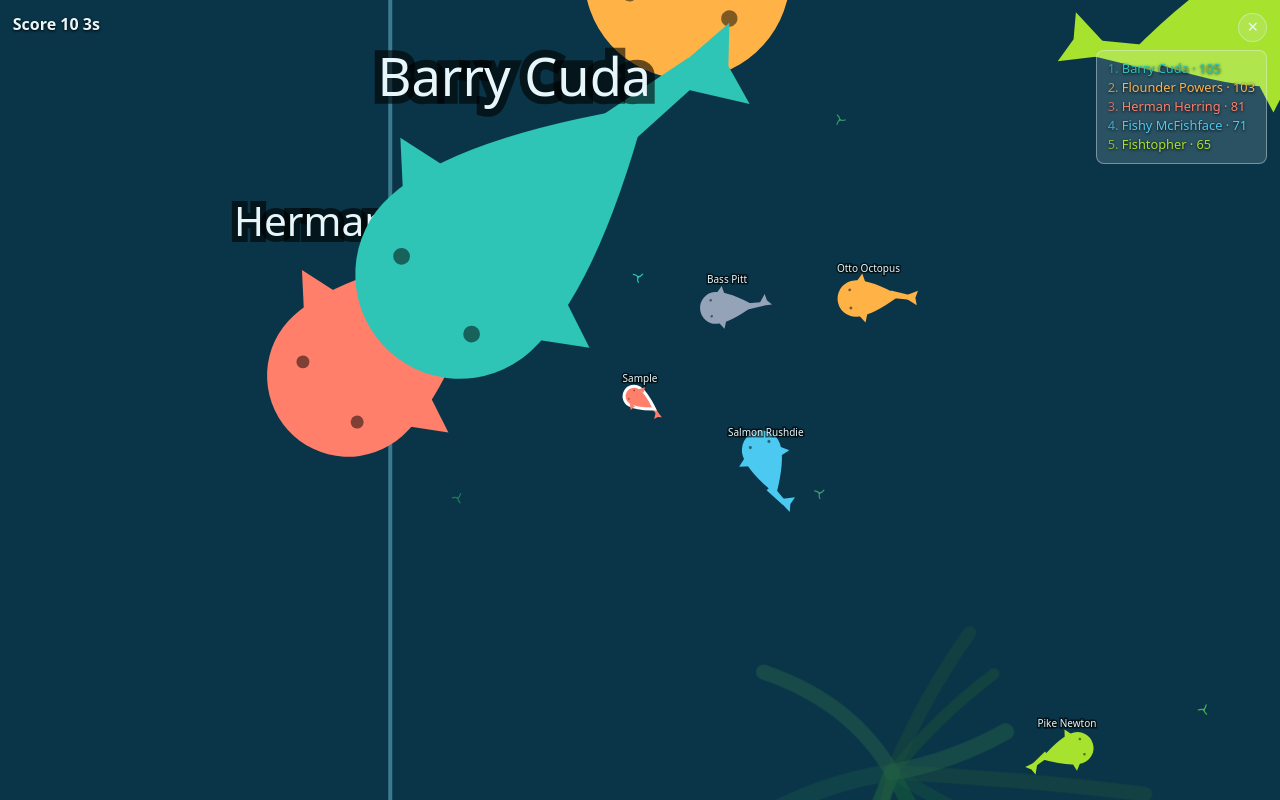
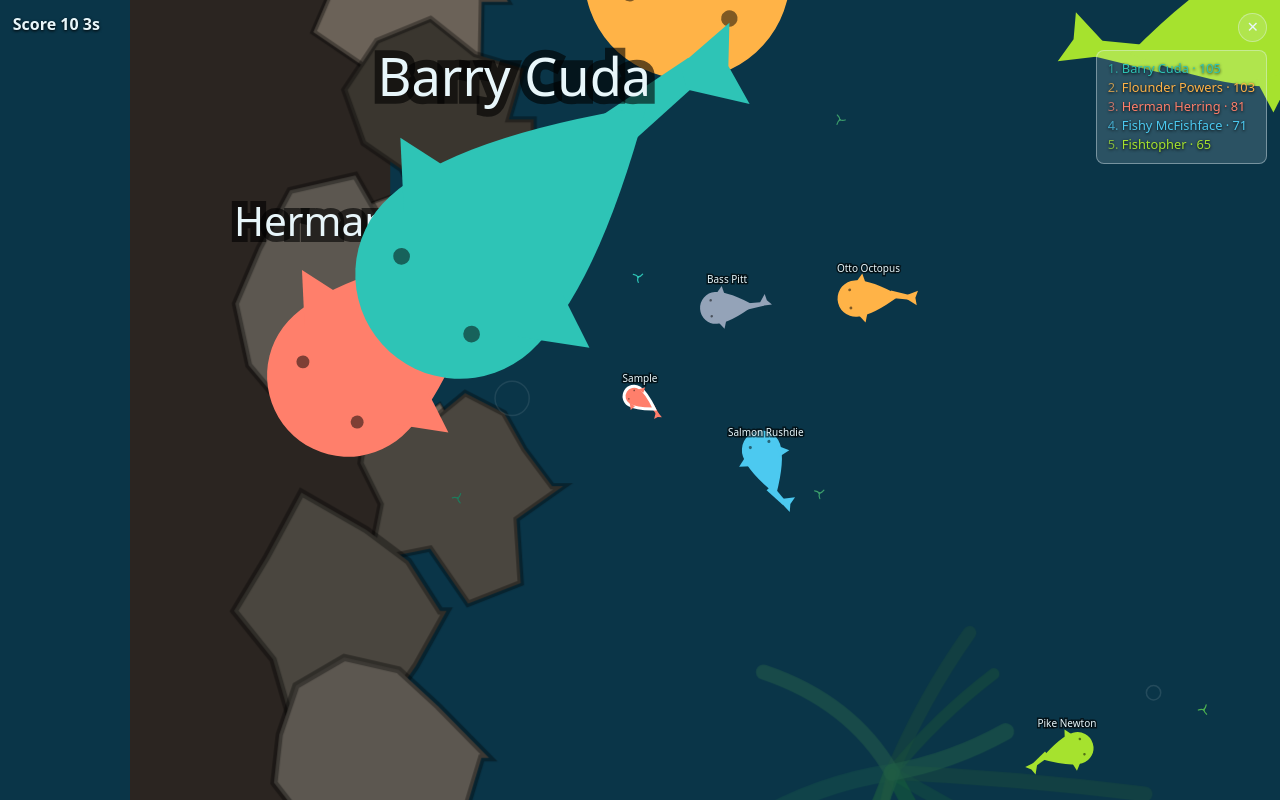
Before and after one commit to comp4020-agentic-coding-studio/comp4020-final-quackyduck826, a website with bundled scripts: page public/index.html in a window 1280 px wide. Both pictures are taken after typing "Sample" into the empty fields and a click on the button "Play". Built offline with nearby package versions, Linux system fonts and the light colour scheme; files whose address does not match are found by name.

Commit message:
Bring ripples into the game, add a rocky pond border, big seaweed, and new fonts
- Move the ripple effect into render.js so it also animates on the actual
  gameplay canvas (world-space, pans with the camera), not just the start
  screen's background
- Replace the pond's rectangular outline with an asymmetric rocky border:
  each edge gets its own density/size profile so the banks read as an
  irregular, natural shoreline rather than a uniform frame
- Add oversized, gently swaying seaweed to the start screen background,
  reusing the in-game food sprig's shape at a much larger scale
- Swap the Orbitron heading font for Audiowide (wider, curvier, still crisp)
  and give the rest of the home page's text its own distinct font
  (Chakra Petch) instead of the default system font

Co-Authored-By: Claude Sonnet 5 <noreply@anthropic.com>

```diff
--- a/public/game/main.js
+++ b/public/game/main.js
@@ -78,7 +78,7 @@ function play({ username, colour }) {
       $("dash-fill").style.width = `${ready ? 100 : Math.max(0, (1 - remaining / dashCooldown) * 100)}%`;
       $("dash-hint").hidden = !ready;
     }
-    render(ctx, state);
+    render(ctx, state, dt);
     $("hud").textContent = `Score ${Math.round(state.score)}  ${Math.round(state.elapsed)}s${eatingLocked(state) ? "  (eating locked: only players can be eaten)" : ""}`;
     if (state.alive) return requestAnimationFrame(frame);
     gameOver(state);
--- a/public/game/puddle-bg.js
+++ b/public/game/puddle-bg.js
@@ -32,6 +32,41 @@ function drawRipple(ctx, r) {
   });
 }
 
+// Oversized versions of the in-game food sprig (see render.js's drawFood):
+// the same three-curved-blades-round-a-base shape, scaled way up and rooted
+// along the bottom edge, with a slow sway so the backdrop doesn't feel static.
+const PLANT_COLOURS = ["#2ec4b6", "#4caf50", "#3b9c6b", "#1f7a5c"];
+const SEAWEED_COUNT = 5;
+
+function spawnSeaweed(w, h) {
+  return {
+    x: Math.random() * w,
+    y: h + 10 + Math.random() * 20,
+    size: 100 + Math.random() * 120,
+    colour: PLANT_COLOURS[Math.floor(Math.random() * PLANT_COLOURS.length)],
+    seed: Math.random() * 100,
+  };
+}
+
+function drawSeaweed(ctx, s, t) {
+  ctx.strokeStyle = s.colour;
+  ctx.lineWidth = Math.max(2, s.size * 0.06);
+  ctx.lineCap = "round";
+  for (let i = 0; i < 3; i++) {
+    const sway = Math.sin(t * 0.5 + s.seed + i) * 0.22;
+    const angle = -Math.PI / 2 + (i - 1) * 0.4 + sway;
+    const bend = angle + 0.3;
+    const midX = s.x + Math.cos(bend) * s.size * 0.5;
+    const midY = s.y + Math.sin(bend) * s.size * 0.5;
+    const endX = s.x + Math.cos(angle) * s.size;
+    const endY = s.y + Math.sin(angle) * s.size;
+    ctx.beginPath();
+    ctx.moveTo(s.x, s.y);
+    ctx.quadraticCurveTo(midX, midY, endX, endY);
+    ctx.stroke();
+  }
+}
+
 // Starts the animation on the #puddle-bg canvas and returns a stop function.
 // Safe to call even if the canvas isn't in the document yet (returns a no-op).
 export function startPuddleBackground(canvasId = "puddle-bg") {
@@ -39,10 +74,13 @@ export function startPuddleBackground(canvasId = "puddle-bg") {
   if (!canvas) return () => {};
   const ctx = canvas.getContext("2d");
   let running = true;
+  let seaweeds = [];
 
   function resize() {
     canvas.width = innerWidth;
     canvas.height = innerHeight;
+    // Re-rooted on resize since their position depends on the canvas size.
+    seaweeds = Array.from({ length: SEAWEED_COUNT }, () => spawnSeaweed(canvas.width, canvas.height));
   }
   resize();
   addEventListener("resize", resize);
@@ -50,14 +88,18 @@ export function startPuddleBackground(canvasId = "puddle-bg") {
   const ripples = Array.from({ length: RIPPLE_COUNT }, () => spawnRipple(canvas.width, canvas.height));
 
   let last = performance.now();
+  let elapsed = 0;
   function frame(now) {
     if (!running) return;
     const dt = Math.min(0.05, (now - last) / 1000);
     last = now;
+    elapsed += dt;
     const { width: w, height: h } = canvas;
 
     ctx.fillStyle = "#06222f";
     ctx.fillRect(0, 0, w, h);
+
+    seaweeds.forEach((s) => drawSeaweed(ctx, s, elapsed));
 
     ripples.forEach((r) => {
       if (r.delay > 0) {
--- a/public/game/render.js
+++ b/public/game/render.js
@@ -1,22 +1,85 @@
 import { COLOURS } from "./profile.js";
 import { WORLD } from "./sim.js";
 
-// The seafloor is a cached world-sized image (water fill plus a handful of
-// large kelp patches), built once and blitted whole each frame rather than
-// redrawn, so it reads as one scene instead of scattered per-frame shapes.
+// The seafloor canvas is bigger than the playable WORLD square: this margin
+// is shoreline, a rocky bank the camera can see past the clamp boundary
+// without the water itself extending there.
+const BORDER_MARGIN = 260;
+const ROCK_PALETTE = ["#4a463f", "#5c5750", "#3a362f", "#6b6258", "#423e37"];
+
+// An irregular closed polygon around (cx, cy) instead of a circle, so rocks
+// read as rocks and not pebbled dots.
+function rockBlob(ctx, cx, cy, radius, colour) {
+  const points = 9 + Math.floor(Math.random() * 5);
+  ctx.beginPath();
+  for (let i = 0; i <= points; i++) {
+    const a = (i / points) * Math.PI * 2;
+    const r = radius * (0.6 + Math.random() * 0.55);
+    const x = cx + Math.cos(a) * r;
+    const y = cy + Math.sin(a) * r;
+    if (i === 0) ctx.moveTo(x, y);
+    else ctx.lineTo(x, y);
+  }
+  ctx.closePath();
+  ctx.fillStyle = colour;
+  ctx.fill();
+  ctx.strokeStyle = "rgba(0, 0, 0, .35)";
+  ctx.lineWidth = Math.max(1, radius * 0.06);
+  ctx.stroke();
+}
+
+// Scatters rocks along one edge of the WORLD square. `axis` is which way the
+// edge runs ("x" for top/bottom, "y" for left/right); `fixed` is where the
+// shoreline sits on the other axis; `reach` lets rocks stray inward (into the
+// water) or outward (into the margin) from that line. Density and size range
+// are passed per edge so the four sides don't read as one repeating tile.
+function drawEdge(ctx, axis, fixed, start, length, density, [minSize, maxSize], reach) {
+  let along = start - reach;
+  const end = start + length + reach;
+  while (along < end) {
+    const size = minSize + Math.random() * (maxSize - minSize);
+    const across = fixed + (Math.random() * 2 - 1) * reach;
+    const x = axis === "x" ? along : across;
+    const y = axis === "x" ? across : along;
+    rockBlob(ctx, x, y, size, ROCK_PALETTE[Math.floor(Math.random() * ROCK_PALETTE.length)]);
+    along += (size * 0.9) / density;
+  }
+}
+
+// Each edge gets its own density/size/reach so the border is deliberately
+// asymmetric, like a real pond's banks: one side a steep pile of boulders,
+// another a gentler scatter of pebbles.
+function drawRockyBorder(ctx, margin, world) {
+  drawEdge(ctx, "x", margin, margin, world, 1.0, [22, 50], 34); // top: close, modest
+  drawEdge(ctx, "x", margin + world, margin, world, 1.25, [32, 78], 55); // bottom: heavier
+  drawEdge(ctx, "y", margin, margin, world, 0.75, [26, 140], 65); // left: sparse, a few big outliers
+  drawEdge(ctx, "y", margin + world, margin, world, 1.5, [45, 125], 85); // right: the dense, chunky bank
+  for (const [cx, cy] of [
+    [margin, margin], [margin + world, margin], [margin, margin + world], [margin + world, margin + world],
+  ]) {
+    rockBlob(ctx, cx, cy, 55 + Math.random() * 45, ROCK_PALETTE[0]);
+  }
+}
+
+// The seafloor is a cached world-sized image (rocky bank, water fill, and a
+// handful of large kelp patches), built once and blitted whole each frame
+// rather than redrawn, so it reads as one scene instead of scattered shapes.
 let seafloor = null;
 function buildSeafloor() {
+  const size = WORLD + BORDER_MARGIN * 2;
   const c = document.createElement("canvas");
-  c.width = WORLD;
-  c.height = WORLD;
+  c.width = size;
+  c.height = size;
   const bg = c.getContext("2d");
+  bg.fillStyle = "#2b2521";
+  bg.fillRect(0, 0, size, size);
   bg.fillStyle = "#0a3548";
-  bg.fillRect(0, 0, WORLD, WORLD);
+  bg.fillRect(BORDER_MARGIN, BORDER_MARGIN, WORLD, WORLD);
   bg.lineCap = "round";
   const sections = 10;
   for (let s = 0; s < sections; s++) {
-    const cx = Math.random() * WORLD;
-    const cy = Math.random() * WORLD;
+    const cx = BORDER_MARGIN + Math.random() * WORLD;
+    const cy = BORDER_MARGIN + Math.random() * WORLD;
     const blades = 8 + Math.floor(Math.random() * 6);
     for (let i = 0; i < blades; i++) {
       const angle = Math.random() * Math.PI * 2;
@@ -34,7 +97,49 @@ function buildSeafloor() {
       bg.stroke();
     }
   }
+  drawRockyBorder(bg, BORDER_MARGIN, WORLD);
   seafloor = c;
+}
+
+// Gentle rings expanding outward from randomised points across the pond,
+// fading as they grow, respawning elsewhere once done. Drawn in world space
+// (inside the same camera transform as everything else) so they pan with
+// the scene; kept subtle so they never compete with fish/food for attention.
+const RIPPLE_COUNT = 10;
+const RIPPLE_LIFETIME = 5;
+const RIPPLE_COLOURS = ["255, 255, 255", "143, 216, 238"];
+let ripples = null;
+
+function spawnRipple() {
+  return {
+    x: Math.random() * WORLD,
+    y: Math.random() * WORLD,
+    age: 0,
+    delay: Math.random() * 3,
+    maxRadius: 40 + Math.random() * 90,
+    colour: RIPPLE_COLOURS[Math.floor(Math.random() * RIPPLE_COLOURS.length)],
+  };
+}
+
+function drawRipples(ctx, dt) {
+  if (!ripples) ripples = Array.from({ length: RIPPLE_COUNT }, spawnRipple);
+  for (const r of ripples) {
+    if (r.delay > 0) {
+      r.delay -= dt;
+      continue;
+    }
+    r.age += dt;
+    if (r.age > RIPPLE_LIFETIME) {
+      Object.assign(r, spawnRipple(), { delay: Math.random() * 2 });
+      continue;
+    }
+    const t = r.age / RIPPLE_LIFETIME;
+    ctx.beginPath();
+    ctx.strokeStyle = `rgba(${r.colour}, ${(1 - t) * 0.12})`;
+    ctx.lineWidth = 1.5;
+    ctx.arc(r.x, r.y, r.maxRadius * t, 0, Math.PI * 2);
+    ctx.stroke();
+  }
 }
 
 // Tiny seaweed sprig instead of a plain dot: a few curved blades round a base,
@@ -162,17 +267,15 @@ function drawFish(ctx, e, outline) {
   ctx.fillText(label, e.x, labelY);
 }
 
-export function render(ctx, state) {
+export function render(ctx, state, dt = 1 / 60) {
   const { width: w, height: h } = ctx.canvas;
   ctx.clearRect(0, 0, w, h);
   const p = state.player;
   ctx.save();
   ctx.translate(w / 2 - p.x, h / 2 - p.y);
   if (!seafloor) buildSeafloor();
-  ctx.drawImage(seafloor, 0, 0);
-  ctx.strokeStyle = "#3b7a8f";
-  ctx.lineWidth = 4;
-  ctx.strokeRect(0, 0, WORLD, WORLD);
+  ctx.drawImage(seafloor, -BORDER_MARGIN, -BORDER_MARGIN);
+  drawRipples(ctx, dt);
   state.food.forEach((f) => drawFood(ctx, f));
   state.bots.forEach((b) => drawFish(ctx, b, false));
   drawFish(ctx, p, true);
--- a/public/index.html
+++ b/public/index.html
@@ -6,7 +6,7 @@
   <title>pond.io</title>
   <link rel="preconnect" href="https://fonts.googleapis.com">
   <link rel="preconnect" href="https://fonts.gstatic.com" crossorigin>
-  <link href="https://fonts.googleapis.com/css2?family=Orbitron:wght@500;700;900&display=swap" rel="stylesheet">
+  <link href="https://fonts.googleapis.com/css2?family=Audiowide&family=Chakra+Petch:wght@400;500;600;700&display=swap" rel="stylesheet">
   <link rel="stylesheet" href="/style.css">
 </head>
 <body>
--- a/public/style.css
+++ b/public/style.css
@@ -2,7 +2,8 @@
 body { margin: 0; background: #06222f; color: #e8f6fa; min-height: 100vh; }
 [hidden] { display: none !important; }
 .screen { max-width: 640px; margin: 0 auto; padding: 1.5rem; }
-h1, h2 { font-family: 'Orbitron', system-ui, sans-serif; }
+h1, h2 { font-family: 'Audiowide', system-ui, sans-serif; }
+#start, #start input, #start button { font-family: 'Chakra Petch', system-ui, sans-serif; }
 h1 {
   font-size: 3rem; margin: 0; letter-spacing: .06em;
   text-shadow: 0 0 12px rgba(143, 216, 238, .55), 0 0 32px rgba(59, 122, 143, .5);
```
